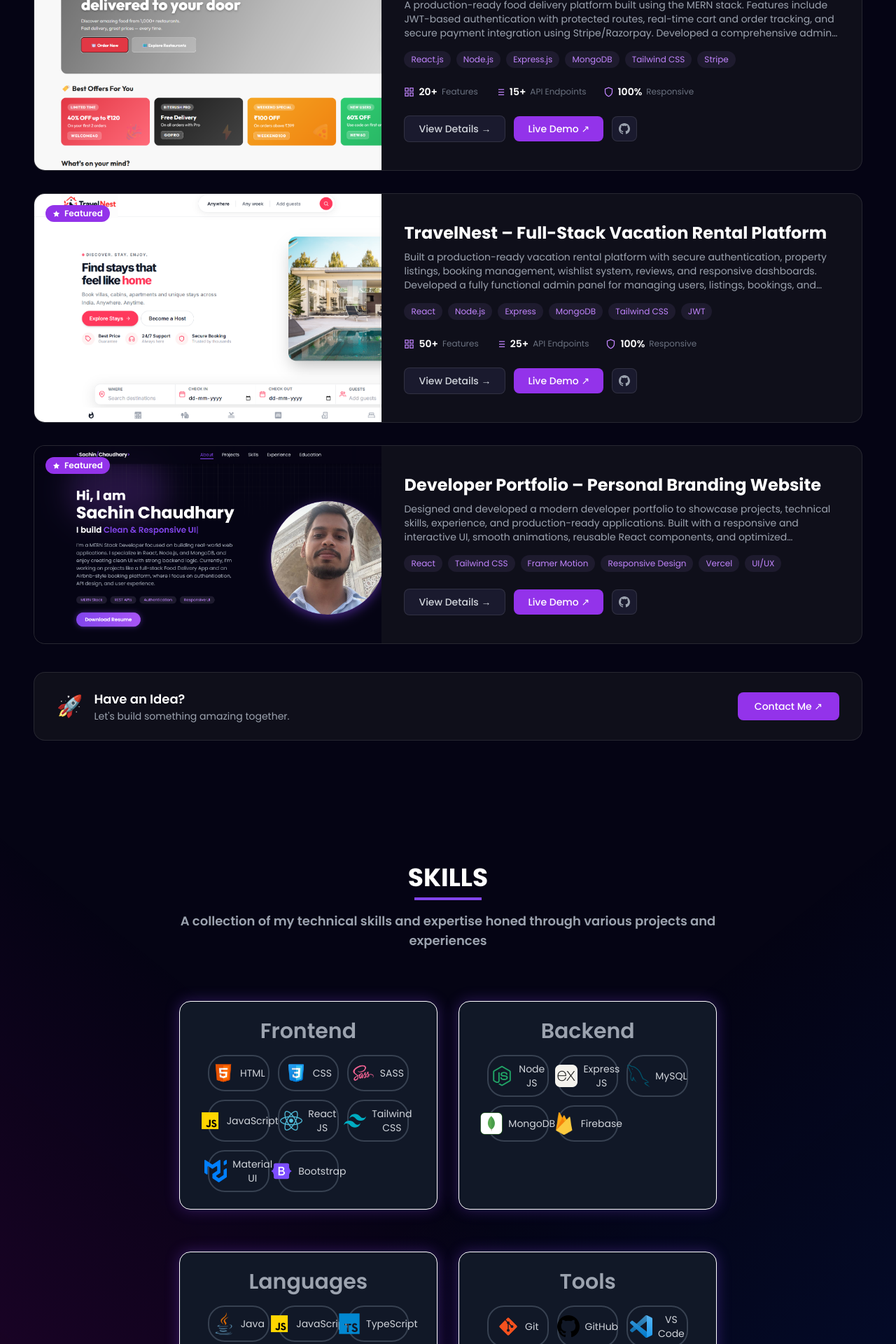
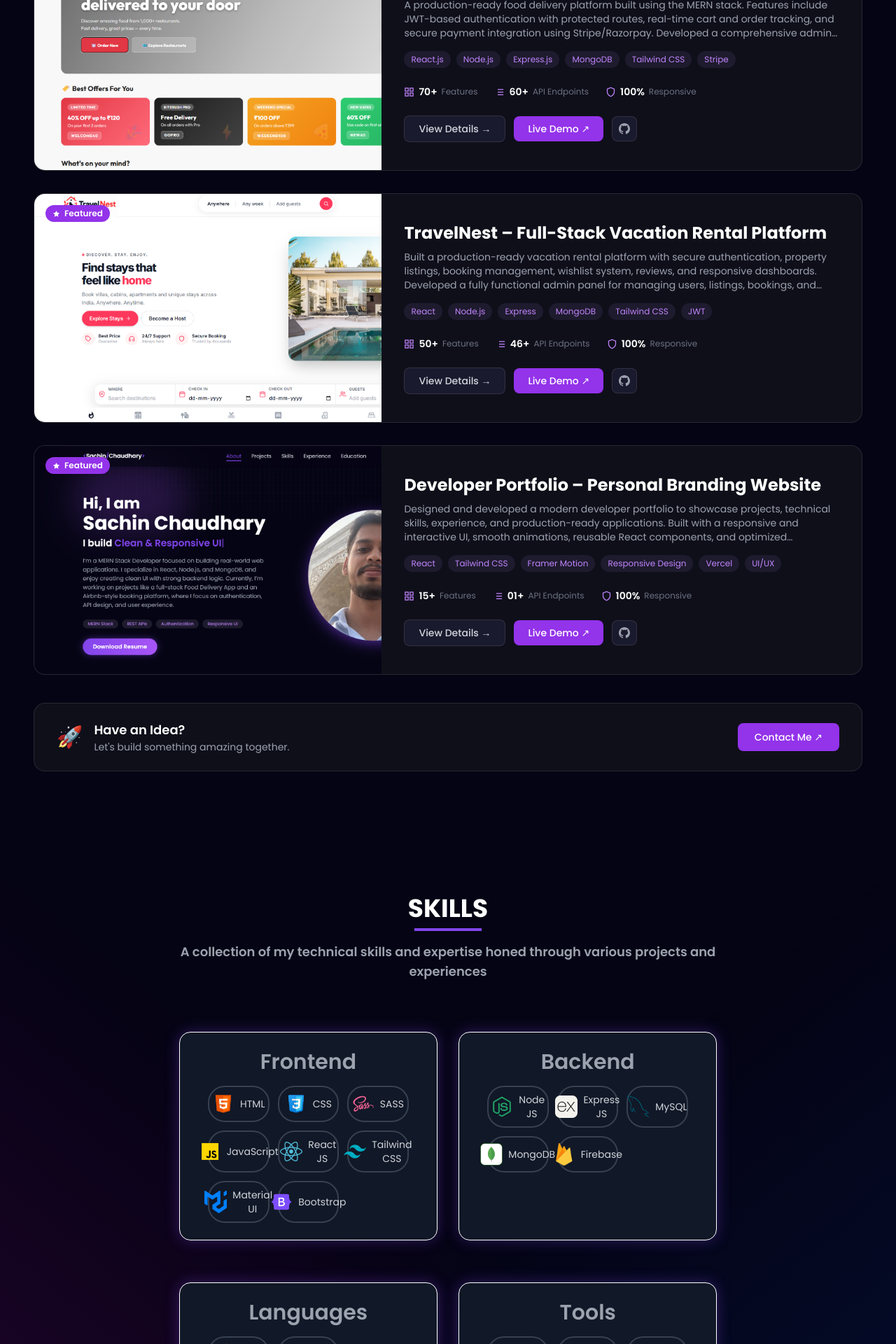
Before and after one commit to sachinchaudhary1999/sachin-portfolio, a React (Vite) app: page / in a window 1280 px wide. Shown: the part 1400-3320 px from the top of the page at 70% size. Built offline with nearby package versions, Linux system fonts and the light colour scheme.

Commit message:
updating

```diff
--- a/src/components/About/About.jsx
+++ b/src/components/About/About.jsx
@@ -73,7 +73,7 @@ My skills include JavaScript, React, Redux, Tailwind CSS, Node.js, Express.js, M
 </div>
           {/* Button */}
           <a
-            href="https://drive.google.com/file/d/1OneK9BQJDjSqPQ5dNeWBETebC5EgHlYf/view?usp=sharing"
+            href="https://drive.google.com/file/d/16gNyK4Q6_viF3iOquEuwbyy2cMwv1v4w/view?usp=sharing"
             target="_blank"
             rel="noopener noreferrer"
             className="inline-block text-white py-3 px-8 rounded-full text-lg font-semibold transition duration-300 hover:scale-105"
--- a/src/components/Work/Work.jsx
+++ b/src/components/Work/Work.jsx
@@ -10,8 +10,9 @@ const categoryMap = {
 };
 
 const projectStats = {
-  1: { features: "20+", apis: "15+", responsive: "100%" },
-  2: { features: "50+", apis: "25+", responsive: "100%" },
+  1: { features: "70+", apis: "60+", responsive: "100%" },
+  2: { features: "50+", apis: "46+", responsive: "100%" },
+  3: { features: "15+", apis: "01+", responsive: "100%" },
 };
 
 const Work = () => {
--- a/src/constants.js
+++ b/src/constants.js
@@ -87,7 +87,7 @@ export const SkillsInfo = [
       // { name: 'Python', logo: pythonLogo },
       // { name: 'C-Sharp', logo: csharpLogo },
       { name: 'JavaScript', logo: javascriptLogo },
-      { name: 'TypeScript', logo: typescriptLogo },
+      // { name: 'TypeScript', logo: typescriptLogo },
     ],
   },
   {
@@ -261,8 +261,8 @@ export const projects = [
     "Vercel",
     "UI/UX"
   ],
-  github: "https://github.com/your-portfolio-repo",
-  webapp: "https://your-portfolio-link.vercel.app",
+  github: "https://github.com/sachinchaudhary1999",
+  webapp: "https://sachin-portfolio-black.vercel.app/",
   status: "Live"
 }
 
```
